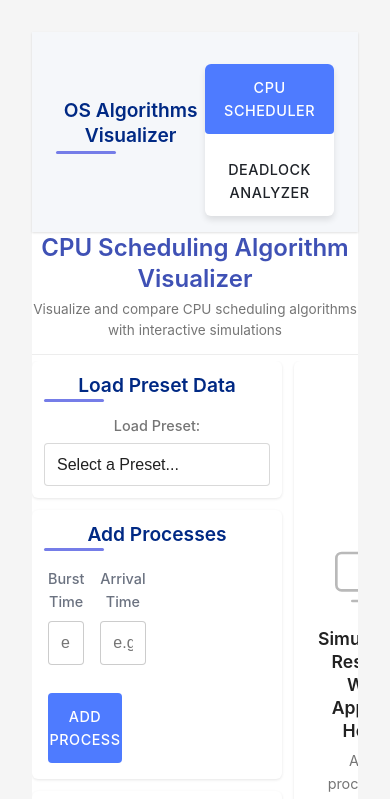
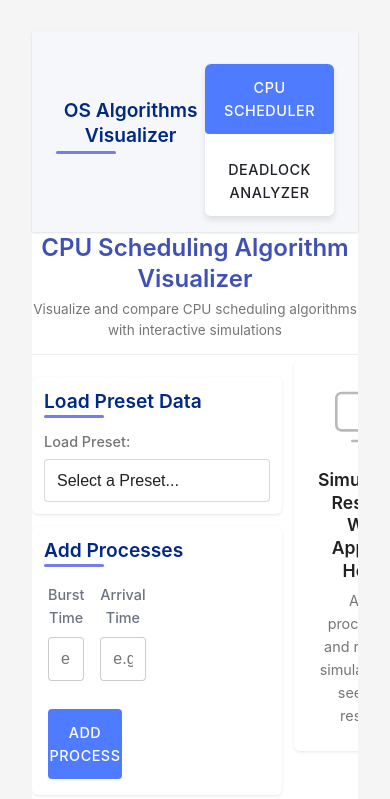
Before and after one commit to parsa-mirsaeed/Scheduling-Algorithms, a React (Vite) app: page / in a window 390 px wide. Shown: the top 799 px of the page. Built offline with nearby package versions, Linux system fonts and the light colour scheme.

Commit message:
fix(style): add responsive dashboard layout and process table styles with sticky headers

```diff
--- a/src/App.css
+++ b/src/App.css
@@ -235,6 +235,37 @@ p {
   cursor: not-allowed;
 }
 
+/* Dashboard Layout */
+.dashboard-grid {
+  display: grid;
+  grid-template-columns: 380px 1fr; /* Fixed-size input column */
+  gap: var(--spacing-xl);
+  align-items: flex-start;
+}
+
+.dashboard-column {
+  display: flex;
+  flex-direction: column;
+  gap: var(--spacing-lg);
+}
+
+.input-column {
+  position: sticky; /* Keep it in view while scrolling results */
+  top: var(--spacing-lg);
+  max-height: calc(100vh - 120px); /* Adjust based on header height */
+  overflow-y: auto; /* Allow scrolling only for this column */
+  padding-right: var(--spacing-sm);
+}
+
+.dashboard-card {
+  background-color: var(--surface);
+  border-radius: var(--border-radius-md);
+  box-shadow: 0 2px 8px var(--card-shadow);
+  padding: var(--spacing-lg);
+  text-align: left;
+  width: 100%;
+}
+
 /* Setup View */
 .setup-view {
   display: flex;
@@ -430,6 +461,75 @@ label {
   margin-bottom: var(--space-4);
   text-align: center;
   font-size: 0.9rem;
+}
+
+/* Toggle Cards */
+.toggle-card .toggle-header {
+  display: flex;
+  justify-content: space-between;
+  align-items: center;
+  cursor: pointer;
+  padding: calc(var(--spacing-sm) * -1) 0; /* Counteract card padding for a larger click area */
+  margin-bottom: var(--spacing-sm);
+}
+
+.toggle-card .toggle-header h2 {
+  margin-bottom: 0;
+}
+
+.toggle-card .toggle-icon {
+  font-size: 1.2rem;
+  transition: transform var(--transition-fast);
+}
+
+.toggle-card .toggle-content {
+  padding-top: var(--spacing-md);
+  border-top: 1px solid var(--g-neutral-200);
+}
+
+/* Process Table */
+.process-table-container {
+  overflow-x: auto;
+}
+
+.process-table {
+  border-collapse: separate;
+  border-spacing: 0 var(--space-2);
+  text-align: center;
+}
+
+.process-table th,
+.process-table td {
+  padding: var(--space-2) var(--space-3);
+  vertical-align: middle;
+}
+
+.process-table .attribute-header {
+  text-align: left;
+  font-weight: 600;
+  color: var(--g-text-secondary);
+  position: sticky;
+  left: 0;
+  background: var(--surface);
+}
+
+.process-table .attribute-name {
+  font-weight: 500;
+  color: var(--g-text-muted);
+  text-align: left;
+  position: sticky;
+  left: 0;
+  background: var(--surface);
+}
+
+.process-table .process-id {
+  display: inline-block;
+  font-weight: 600;
+  color: var(--g-primary);
+  background-color: var(--g-primary-100);
+  padding: var(--space-1) var(--space-2);
+  border-radius: var(--border-radius-full);
+  min-width: 40px;
 }
 
 /* Tables */
```
